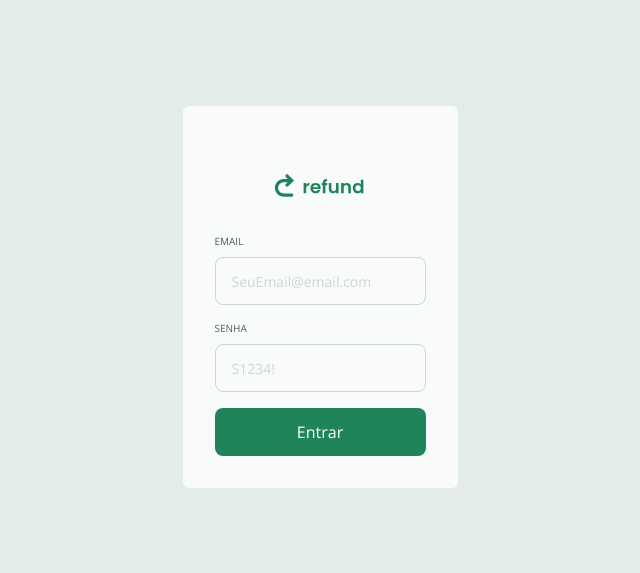
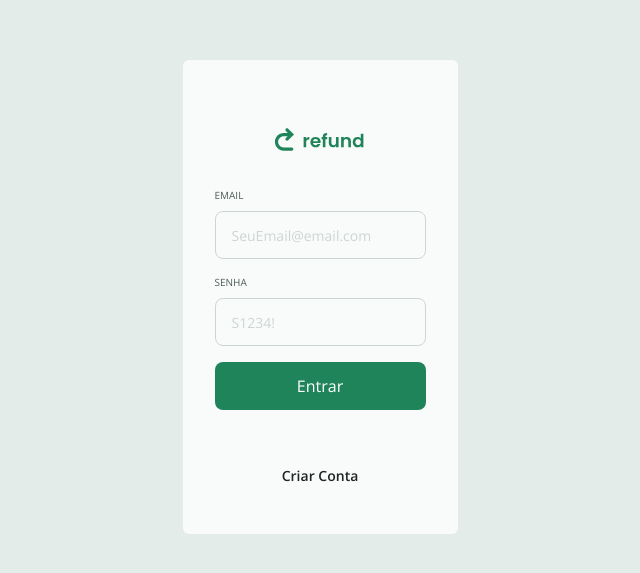
Before and after one commit to Raphael-Steimvacher/Refund_2.0, a React (Vite) app: page / in a window 1280 px wide. Shown: the part 103-676 px from the top of the page, without its empty margins (320-960 px from the left). Built offline with nearby package versions, Linux system fonts and the light colour scheme.

Commit message:
link para o SignUp

```diff
--- a/src/pages/signIn.tsx
+++ b/src/pages/signIn.tsx
@@ -9,7 +9,7 @@ export function SignIn() {
   const [isLoading, setIsLoading] = useState(false)
 
   function onSubmit(event: React.FormEvent) {
-    e.preventDefault()
+    event.preventDefault()
   }
 
   return (
@@ -33,6 +33,13 @@ export function SignIn() {
       <Button type="submit" isLoading={isLoading}>
         Entrar
       </Button>
+
+      <a
+        href="/signUp"
+        className="text-sm font-semibold text-gray-100 mt-10 mb-4 text-center hover:text-green-800 transition ease-linear"
+      >
+        Criar Conta
+      </a>
     </form>
   )
 }
```
